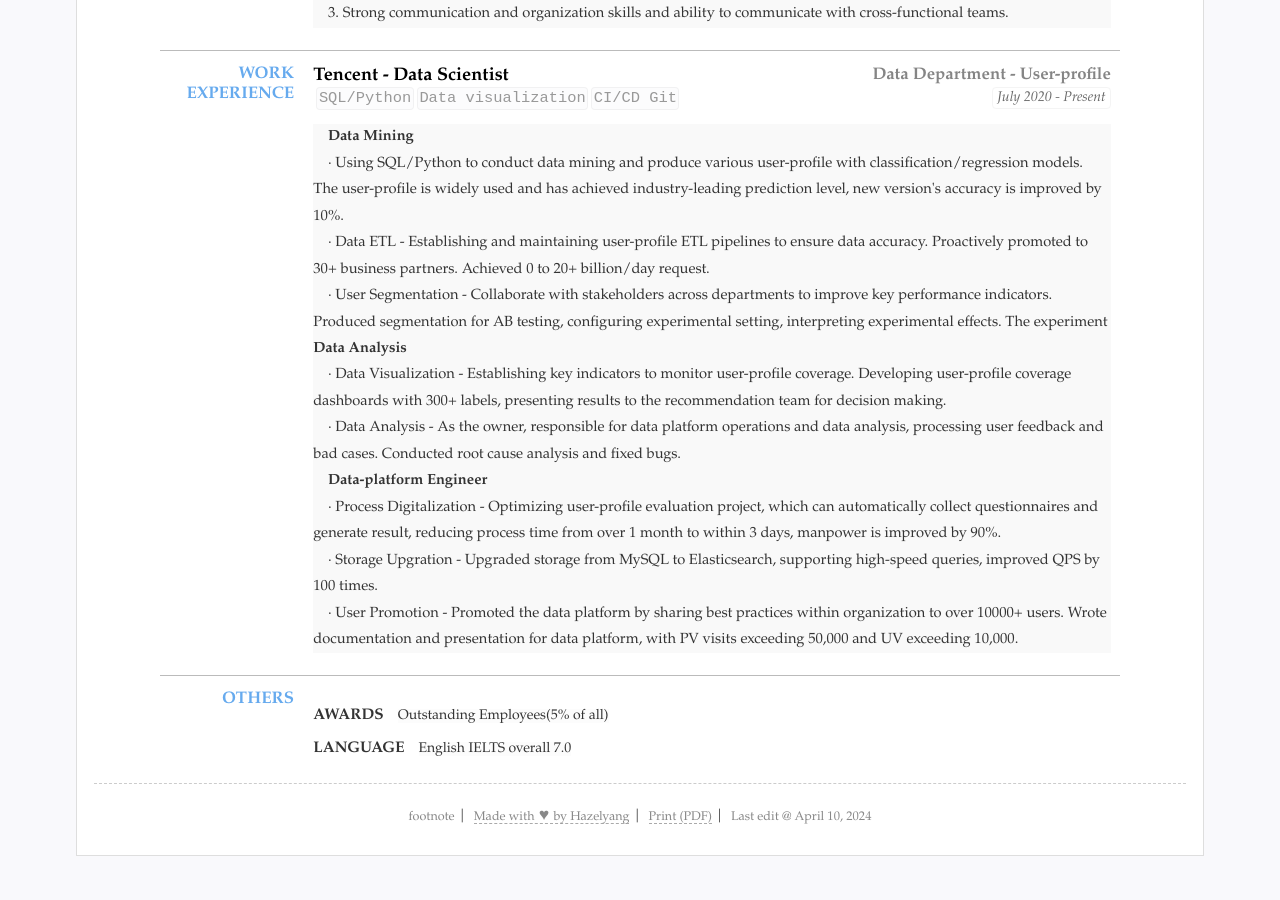
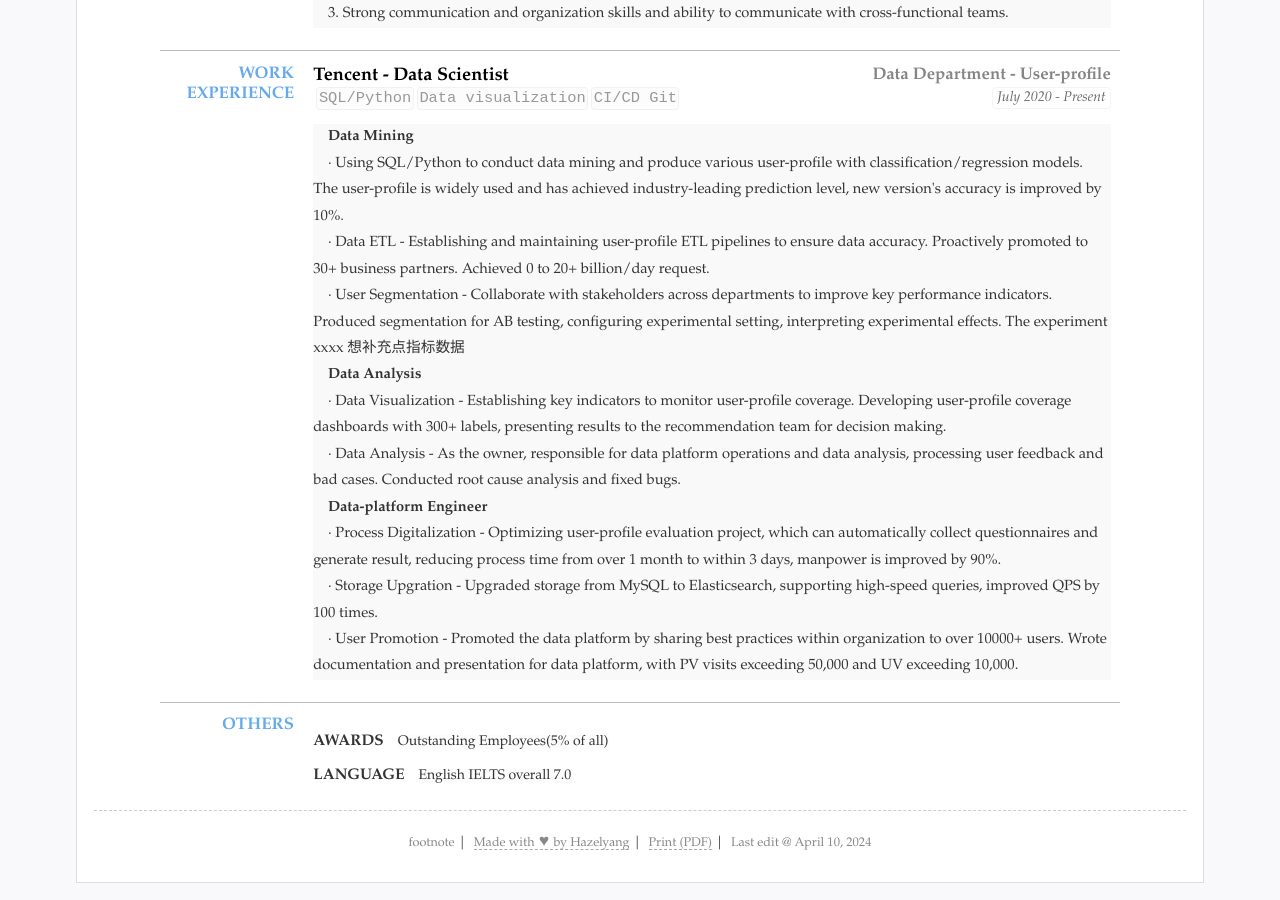
Before and after one commit to hazelyang518/eng_cv, a Jekyll site: the page built from index.html, in a window 1280 px wide and 900 px high, scrolled down 645 px. Built offline with Jekyll 4.4.1, drawn with Linux system fonts in a browser that asks for light colours; before the commit the page ends 1518 px from its top, so only the background shows below that.

Commit message:
Update resume.yml

```diff
--- a/_data/resume.yml
+++ b/_data/resume.yml
@@ -97,7 +97,7 @@ main: #简历主要内容，
     detail: <strong>Data Mining</strong> <br>  &nbsp &nbsp
             · Using SQL/Python to conduct data mining and produce various user-profile with classification/regression models. The user-profile is widely used and has achieved industry-leading prediction level, new version's accuracy is improved by 10%. <br>  &nbsp &nbsp
             · Data ETL - Establishing and maintaining user-profile ETL pipelines to ensure data accuracy. Proactively promoted to 30+ business partners. Achieved 0 to 20+ billion/day request.  <br>  &nbsp &nbsp
-            · User Segmentation - Collaborate with stakeholders across departments to improve key performance indicators. Produced segmentation for AB testing, configuring experimental setting, interpreting experimental effects. The experiment
+            · User Segmentation - Collaborate with stakeholders across departments to improve key performance indicators. Produced segmentation for AB testing, configuring experimental setting, interpreting experimental effects. The experiment xxxx 想补充点指标数据<br>  &nbsp &nbsp
             <strong>Data Analysis</strong>  <br>  &nbsp &nbsp
             · Data Visualization - Establishing key indicators to monitor user-profile coverage. Developing user-profile coverage dashboards with 300+ labels, presenting results to the recommendation team for decision making. <br>  &nbsp &nbsp
             · Data Analysis - As the owner, responsible for data platform operations and data analysis, processing user feedback and bad cases. Conducted root cause analysis and fixed bugs. <br>  &nbsp &nbsp
```
